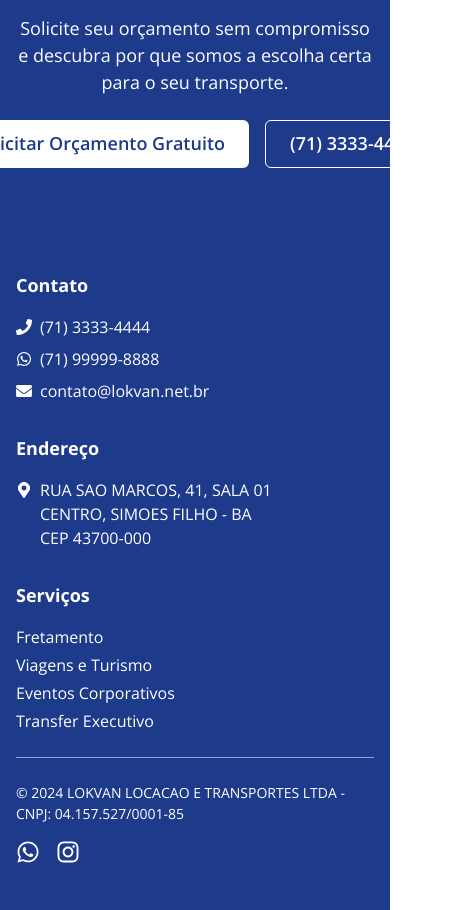
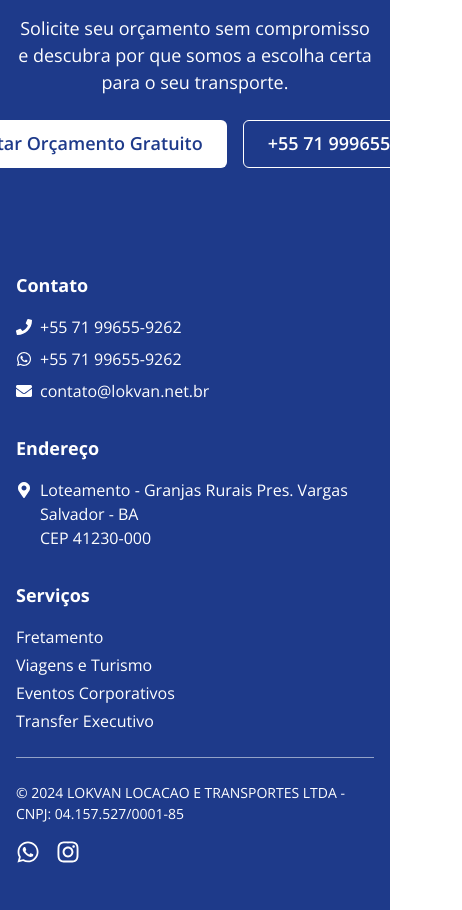
Before and after one commit to CristianoFIlho/lokvan.net.br, a React (Vite) app in the folder lokvan-site/: page / in a window 390 px wide. Shown: the part 3580-4490 px from the top of the page, 462 px wide, since content can reach past the window. Built offline with nearby package versions, Linux system fonts and the light colour scheme.

Commit message:
Update contact information and address across multiple components: changed phone numbers, WhatsApp links, and updated address details in Footer, Header, About, Contact, Home, and Quote pages.

```diff
--- a/lokvan-site/index.html
+++ b/lokvan-site/index.html
@@ -37,13 +37,13 @@
       "name": "Lokvan Locação e Transportes",
       "legalName": "LOKVAN LOCACAO E TRANSPORTES LTDA",
       "url": "https://lokvan.net.br",
-      "telephone": "+55-71-3333-4444",
+      "telephone": "+55-71-99655-9262",
       "address": {
         "@type": "PostalAddress",
-        "streetAddress": "RUA SAO MARCOS, 41, SALA 01",
-        "addressLocality": "SIMOES FILHO",
+        "streetAddress": "Loteamento - Granjas Rurais Pres. Vargas",
+        "addressLocality": "Salvador",
         "addressRegion": "BA",
-        "postalCode": "43700-000",
+        "postalCode": "41230-000",
         "addressCountry": "BR"
       },
       "description": "Empresa de transporte especializada em fretamento, turismo, eventos corporativos e transfer executivo na Bahia.",
--- a/lokvan-site/src/components/Footer.tsx
+++ b/lokvan-site/src/components/Footer.tsx
@@ -24,11 +24,11 @@ const Footer = () => {
             <VStack align="start" spacing={2}>
               <HStack>
                 <Icon as={FaPhone} />
-                <Text>(71) 3333-4444</Text>
+                <Text>+55 71 99655-9262</Text>
               </HStack>
               <HStack>
                 <Icon as={FaWhatsapp} />
-                <Text>(71) 99999-8888</Text>
+                <Text>+55 71 99655-9262</Text>
               </HStack>
               <HStack>
                 <Icon as={FaEnvelope} />
@@ -45,9 +45,9 @@ const Footer = () => {
             <HStack align="start">
               <Icon as={FaMapMarkerAlt} mt={1} />
               <Text>
-                RUA SAO MARCOS, 41, SALA 01<br />
-                CENTRO, SIMOES FILHO - BA<br />
-                CEP 43700-000
+                Loteamento - Granjas Rurais Pres. Vargas<br />
+                Salvador - BA<br />
+                CEP 41230-000
               </Text>
             </HStack>
           </VStack>
@@ -73,7 +73,7 @@ const Footer = () => {
             © 2024 LOKVAN LOCACAO E TRANSPORTES LTDA - CNPJ: 04.157.527/0001-85
           </Text>
           <HStack justify={{ base: 'start', md: 'end' }} spacing={4}>
-            <Link href="https://wa.me/5571999998888" isExternal>
+            <Link href="https://wa.me/557196559262" isExternal>
               <Icon as={FaWhatsapp} boxSize={6} _hover={{ color: 'green.300' }} />
             </Link>
             <Link href="#" isExternal>
--- a/lokvan-site/src/components/Header.tsx
+++ b/lokvan-site/src/components/Header.tsx
@@ -81,6 +81,7 @@ const Header = () => {
               size="sm"
               colorScheme="green"
               variant="ghost"
+              onClick={() => window.open('https://wa.me/557196559262', '_blank')}
             />
             <IconButton
               aria-label="Telefone"
@@ -88,6 +89,7 @@ const Header = () => {
               size="sm"
               colorScheme="blue"
               variant="ghost"
+              onClick={() => window.open('tel:+55719996559262', '_blank')}
             />
           </HStack>
 
--- a/lokvan-site/src/pages/About.tsx
+++ b/lokvan-site/src/pages/About.tsx
@@ -241,9 +241,9 @@ const About = () => {
                   Localização
                 </Heading>
                 <Text textAlign="center">
-                  RUA SAO MARCOS, 41, SALA 01<br />
-                  CENTRO, SIMOES FILHO - BA<br />
-                  CEP 43700-000
+                  Loteamento - Granjas Rurais Pres. Vargas<br />
+                  Salvador - BA<br />
+                  CEP 41230-000
                 </Text>
               </VStack>
             </SimpleGrid>
--- a/lokvan-site/src/pages/Contact.tsx
+++ b/lokvan-site/src/pages/Contact.tsx
@@ -47,16 +47,16 @@ const contactInfo = [
   {
     icon: FaPhone,
     title: 'Telefone Fixo',
-    info: '(71) 3333-4444',
+    info: '+55 71 999655-9262',
     color: 'lokvan.primary',
-    action: 'tel:+557133334444'
+    action: 'tel:+5571996559262'
   },
   {
     icon: FaWhatsapp,
     title: 'WhatsApp',
-    info: '(71) 99999-8888',
+    info: '+55 71 99655-9262',
     color: 'green.500',
-    action: 'https://wa.me/5571999998888'
+    action: 'https://wa.me/557196559262'
   },
   {
     icon: FaEnvelope,
@@ -270,9 +270,9 @@ const Contact = () => {
                           Endereço
                         </Heading>
                         <Text color="gray.600">
-                          RUA SAO MARCOS, 41, SALA 01<br />
-                          CENTRO, SIMOES FILHO - BA<br />
-                          CEP 43700-000
+                          Loteamento - Granjas Rurais Pres. Vargas<br />
+                          Salvador - BA<br />
+                          CEP 41230-000
                         </Text>
                       </VStack>
                     </HStack>
@@ -281,7 +281,7 @@ const Contact = () => {
                       variant="lokvan"
                       size="sm"
                       onClick={() => {
-                        const address = "RUA SAO MARCOS, 41, SIMOES FILHO - BA"
+                        const address = "Loteamento Granjas Rurais Pres. Vargas, Salvador - BA"
                         const mapsUrl = `https://www.google.com/maps/search/${encodeURIComponent(address)}`
                         window.open(mapsUrl, '_blank')
                       }}
@@ -349,12 +349,12 @@ const Contact = () => {
               Nossa Localização
             </Heading>
             <Text color="gray.600">
-              Centro de Simões Filho - BA
+              Salvador - BA
             </Text>
             <Button
               variant="lokvan"
               onClick={() => {
-                const address = "RUA SAO MARCOS, 41, SIMOES FILHO - BA"
+                const address = "Loteamento Granjas Rurais Pres. Vargas, Salvador - BA"
                 const mapsUrl = `https://www.google.com/maps/search/${encodeURIComponent(address)}`
                 window.open(mapsUrl, '_blank')
               }}
--- a/lokvan-site/src/pages/Home.tsx
+++ b/lokvan-site/src/pages/Home.tsx
@@ -281,8 +281,9 @@ const Home = () => {
                 color="white"
                 borderColor="white"
                 _hover={{ bg: 'whiteAlpha.200' }}
+                onClick={() => window.open('tel:+55719996559262', '_blank')}
               >
-                (71) 3333-4444
+                +55 71 999655-9262
               </Button>
             </HStack>
           </VStack>
--- a/lokvan-site/src/pages/Quote.tsx
+++ b/lokvan-site/src/pages/Quote.tsx
@@ -143,7 +143,7 @@ const Quote = () => {
                   <Icon as={FaPhone} color="lokvan.primary" boxSize={5} />
                   <VStack align="start" spacing={0}>
                     <Text fontWeight="bold">Telefone</Text>
-                    <Text color="gray.600">(71) 3333-4444</Text>
+                    <Text color="gray.600">+55 71 999655-9262</Text>
                   </VStack>
                 </HStack>
 
@@ -151,7 +151,7 @@ const Quote = () => {
                   <Icon as={FaWhatsapp} color="green.500" boxSize={5} />
                   <VStack align="start" spacing={0}>
                     <Text fontWeight="bold">WhatsApp</Text>
-                    <Text color="gray.600">(71) 99999-8888</Text>
+                    <Text color="gray.600">+55 71 999655-9262</Text>
                   </VStack>
                 </HStack>
 
@@ -168,9 +168,9 @@ const Quote = () => {
                   <VStack align="start" spacing={0}>
                     <Text fontWeight="bold">Endereço</Text>
                     <Text color="gray.600">
-                      RUA SAO MARCOS, 41, SALA 01<br />
-                      CENTRO, SIMOES FILHO - BA<br />
-                      CEP 43700-000
+                      Loteamento - Granjas Rurais Pres. Vargas<br />
+                      Salvador - BA<br />
+                      CEP 41230-000
                     </Text>
                   </VStack>
                 </HStack>
```
Also changed, not shown: 1 other file (tests, documents, lock files or other folders).
